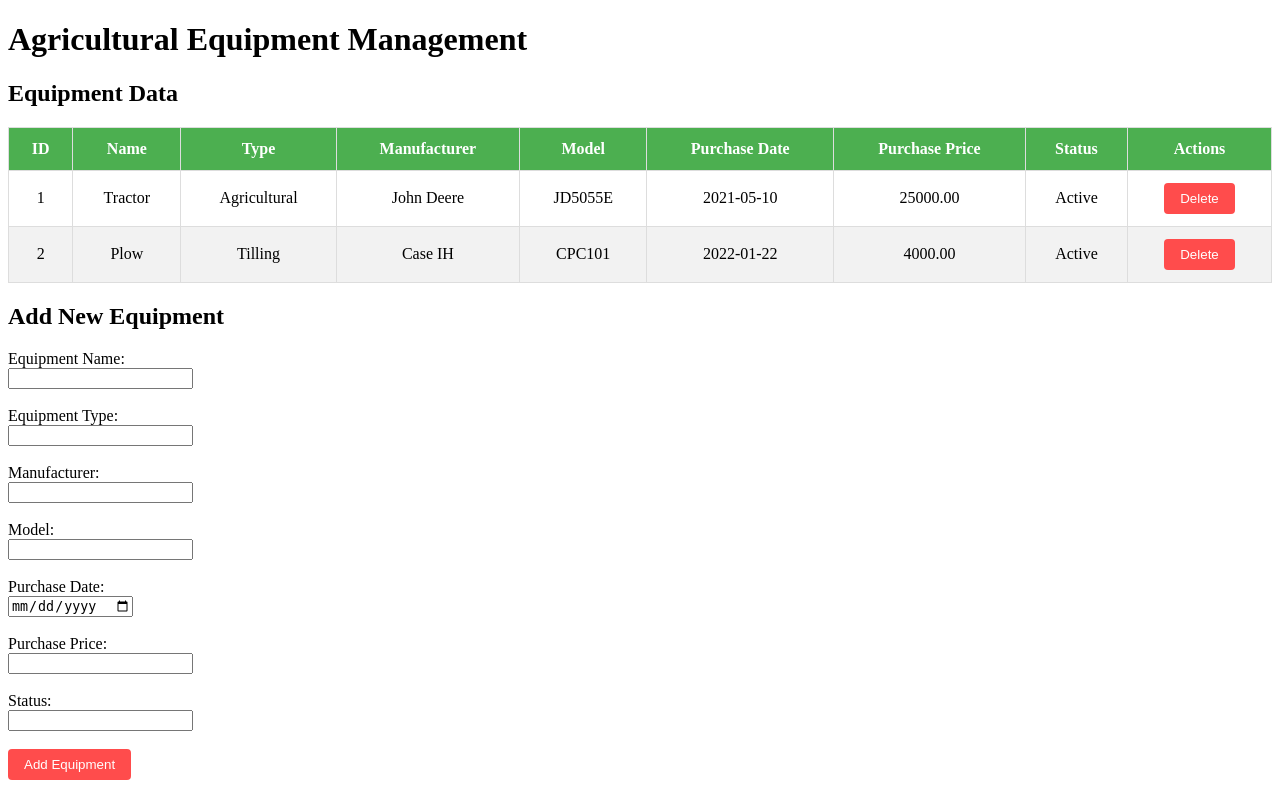
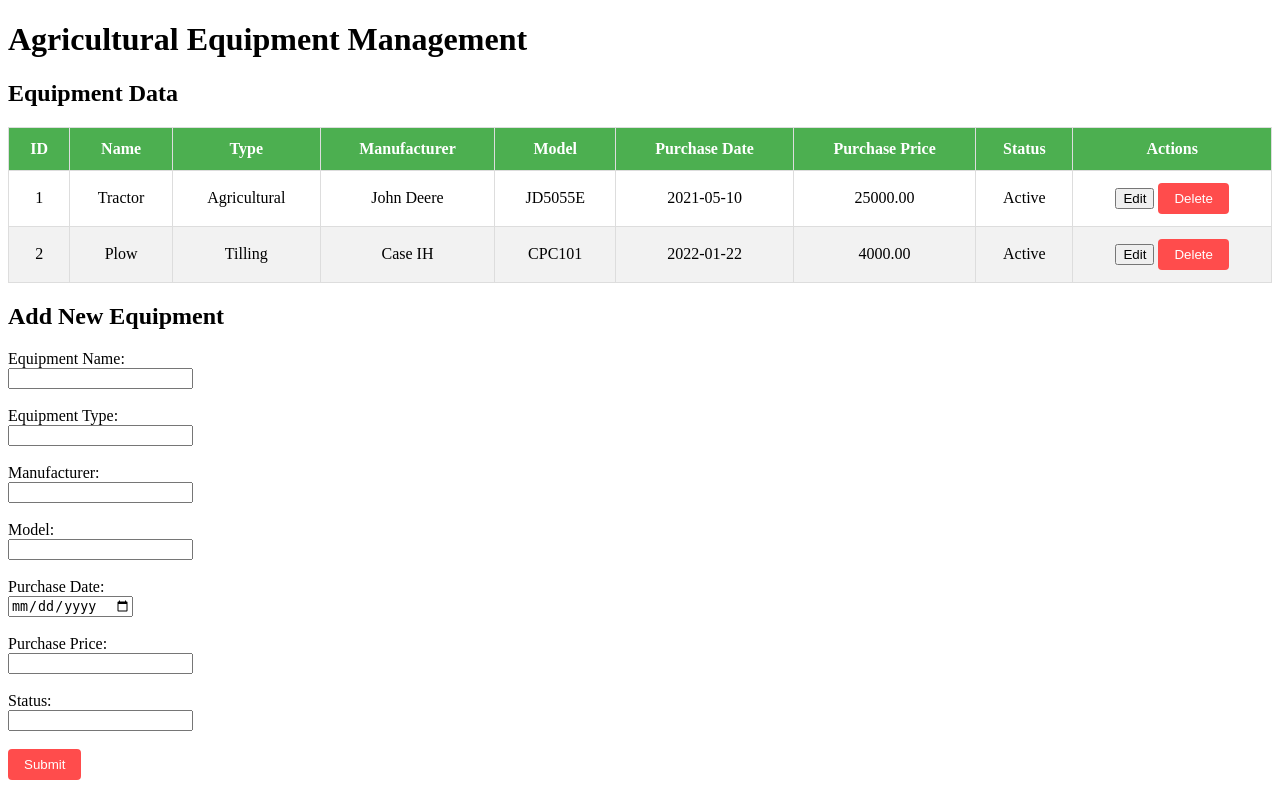
Before and after one commit to Shree-Pai/DBMS, a Flask app: page / in a window 1280 px wide. Run offline with Flask 3, Linux system fonts and the light colour scheme; data comes from the database, SQL or seed files in the repository.

```diff
--- a/app.py
+++ b/app.py
@@ -34,7 +34,6 @@ def index():
         cursor.execute(sql, val)
         conn.commit()
 
-        # After insertion, redirect back to the main page (to avoid re-submission on page refresh)
         return redirect('/')
 
     # Fetch data from the 'equipment' table (GET request)
@@ -44,8 +43,38 @@ def index():
     cursor.close()
     conn.close()
 
-    # Pass the data to the template
     return render_template('index.html', equipment=equipment_data)
+
+# Route to update (edit) equipment
+@app.route('/edit/<int:id>', methods=['POST'])
+def edit_equipment(id):
+    conn = get_db_connection()
+    cursor = conn.cursor()
+
+    # Fetch the updated data from the form
+    name = request.form['name']
+    type = request.form['type']
+    manufacturer = request.form['manufacturer']
+    model = request.form['model']
+    purchase_date = request.form['purchase_date']
+    purchase_price = request.form['purchase_price']
+    status = request.form['status']
+
+    # Update the record in the 'equipment' table
+    sql = """
+        UPDATE equipment
+        SET name = %s, type = %s, manufacturer = %s, model = %s, purchase_date = %s, purchase_price = %s, status = %s
+        WHERE id = %s
+    """
+    val = (name, type, manufacturer, model, purchase_date, purchase_price, status, id)
+    cursor.execute(sql, val)
+    conn.commit()
+
+    cursor.close()
+    conn.close()
+
+    # Redirect back to the home page after updating
+    return redirect('/')
 
 # Route to delete equipment
 @app.route('/delete/<int:id>', methods=['POST'])
@@ -61,7 +90,6 @@ def delete_equipment(id):
     cursor.close()
     conn.close()
 
-    # After deletion, redirect back to the main page
     return redirect('/')
 
 if __name__ == "__main__":
--- a/templates/index.html
+++ b/templates/index.html
@@ -38,6 +38,9 @@
                     <td>{{ row[6] }}</td>
                     <td>{{ row[7] }}</td>
                     <td>
+                        <!-- Edit Button -->
+                        <button onclick="editEquipment('{{ row[0] }}', '{{ row[1] }}', '{{ row[2] }}', '{{ row[3] }}', '{{ row[4] }}', '{{ row[5] }}', '{{ row[6] }}', '{{ row[7] }}')">Edit</button>
+
                         <!-- Delete Form -->
                         <form action="/delete/{{ row[0] }}" method="POST" style="display:inline-block;">
                             <input type="submit" value="Delete" onclick="return confirm('Are you sure you want to delete this equipment?');">
@@ -48,9 +51,11 @@
             </tbody>
         </table>
 
-        <!-- Form to add new equipment -->
-        <h2>Add New Equipment</h2>
-        <form action="/" method="POST">
+        <!-- Form to add or edit equipment -->
+        <h2 id="formTitle">Add New Equipment</h2>
+        <form action="/" method="POST" id="equipmentForm">
+            <input type="hidden" id="id" name="id">  <!-- Hidden field to store the equipment ID for editing -->
+
             <label for="name">Equipment Name:</label><br>
             <input type="text" id="name" name="name" required><br><br>
 
@@ -72,8 +77,28 @@
             <label for="status">Status:</label><br>
             <input type="text" id="status" name="status" required><br><br>
 
-            <input type="submit" value="Add Equipment">
+            <input type="submit" value="Submit">
         </form>
     </div>
+
+    <script>
+        function editEquipment(id, name, type, manufacturer, model, purchase_date, purchase_price, status) {
+            // Set the form title to "Edit Equipment"
+            document.getElementById('formTitle').innerText = "Edit Equipment";
+
+            // Populate the form with the existing data
+            document.getElementById('id').value = id;
+            document.getElementById('name').value = name;
+            document.getElementById('type').value = type;
+            document.getElementById('manufacturer').value = manufacturer;
+            document.getElementById('model').value = model;
+            document.getElementById('purchase_date').value = purchase_date;
+            document.getElementById('purchase_price').value = purchase_price;
+            document.getElementById('status').value = status;
+
+            // Change the form action to update the existing record
+            document.getElementById('equipmentForm').action = "/edit/" + id;
+        }
+    </script>
 </body>
 </html>
```
